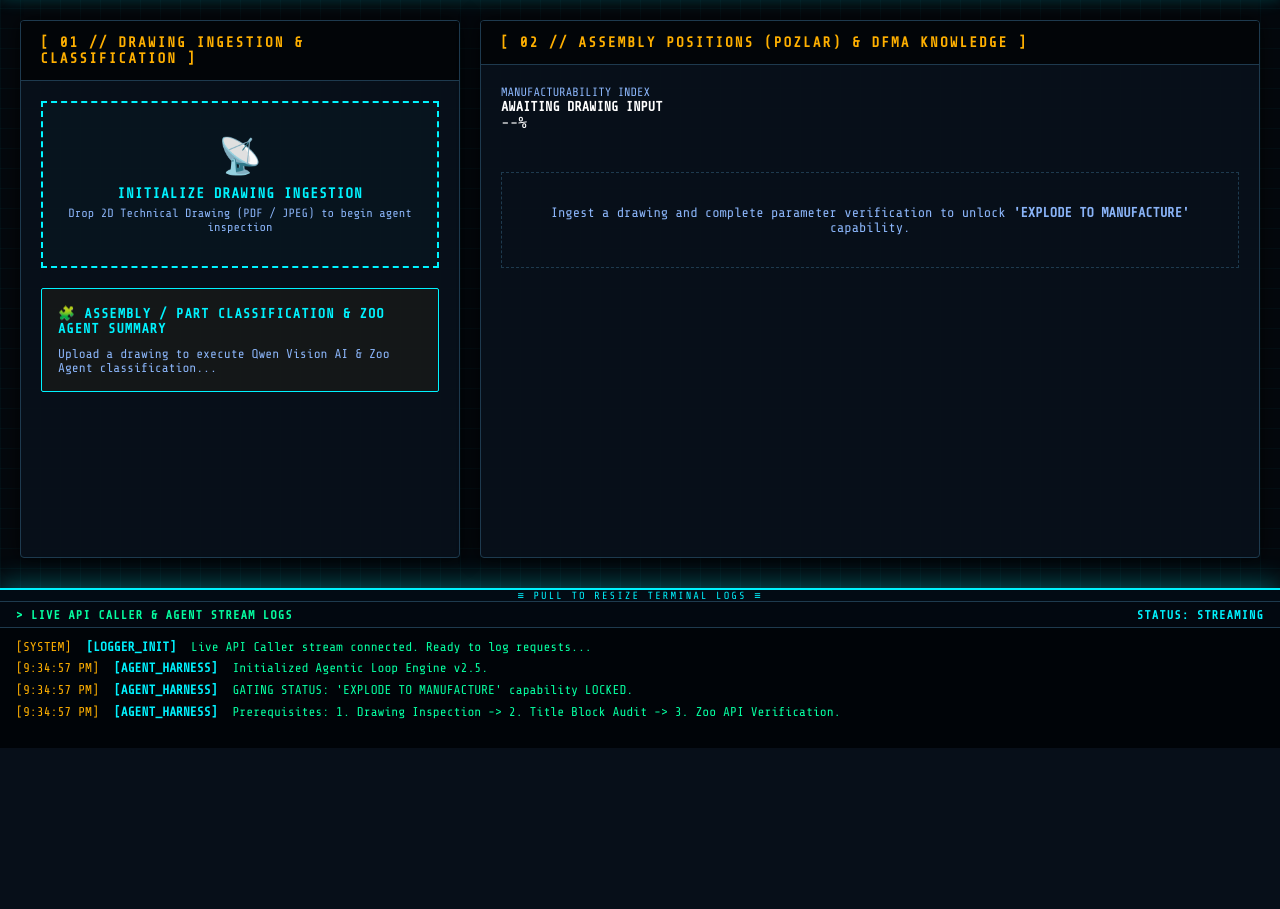
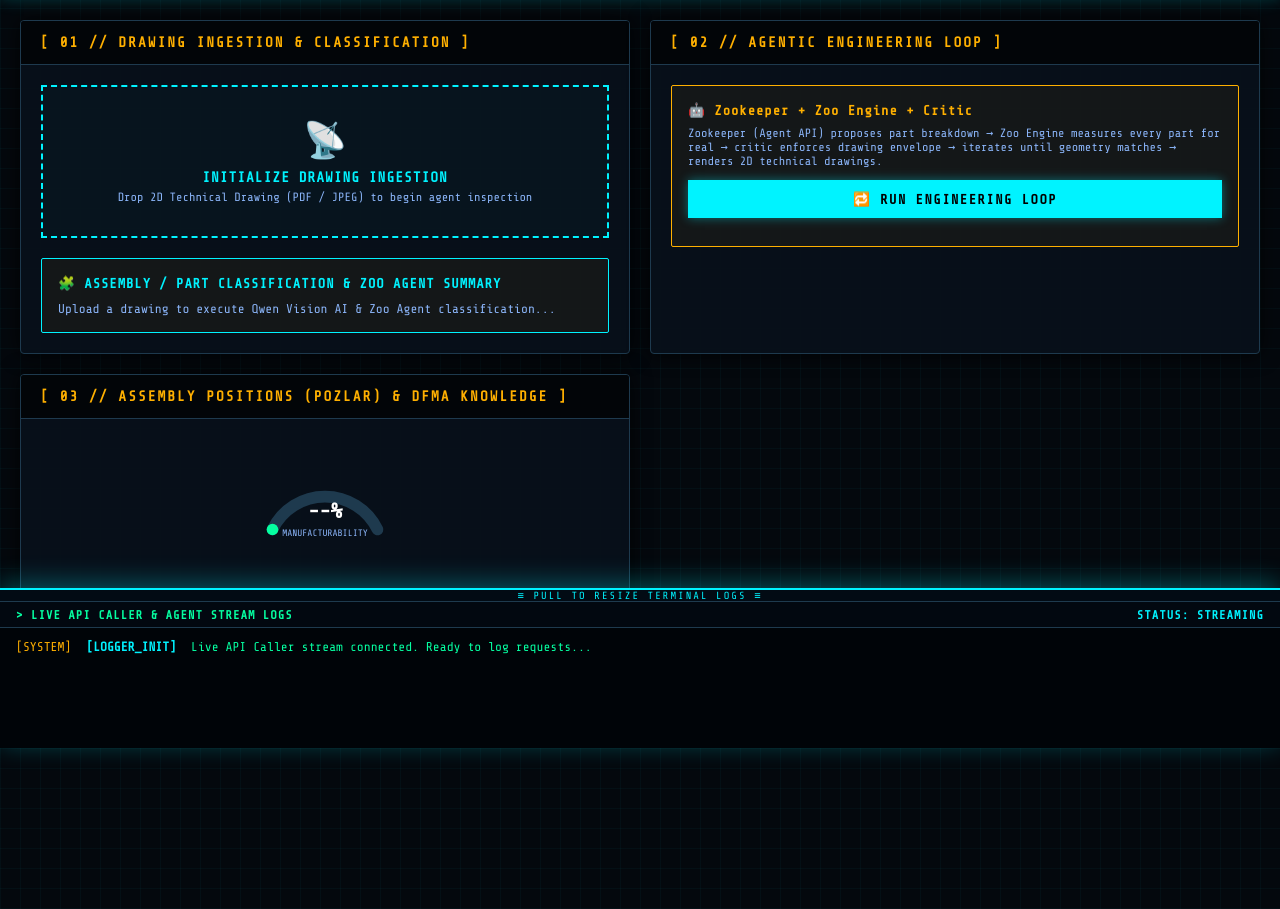
Before and after one commit to kuntaykunt/zoo-the-api-makeathon, a FastAPI app: page / in a window 1280 px wide. Shown: the part 52-961 px from the top of the page. Before the commit the page ends 800 px from the top, so only its background shows below. Run offline with FastAPI, Linux system fonts and the light colour scheme; some libraries are stand-ins or nearby versions.

Commit message:
feat: 3-panel layout, gauge, gear indicator, light beam, greyout, manufacturing review
Layout:
- 3-panel grid: 01 Ingestion → 02 Engineering Loop → 03 POZLAR/DFMA
- Responsive: 3col → 2col (<1400px) → 1col (<900px)

Visual Indicators:
- Spinning gear (bottom-right) when system is active
- Light beam sliding across terminal top (left↔right) during API calls
- Blade Runner terminal bar: back-and-forth gradient sweep

Widgets:
- MANUFACTURABILITY INDEX as SVG arc gauge (green ≥80, amber ≥60, red <60)
- stroke-dasharray animated fill based on DFMA score

UX Fixes:
- "Confirm Parameters" button greyed out after auto-pass (satisfies_requirements)
- "MANUFACTURING REVIEW" button (renamed from "EXPLODE TO MANUFACTURE")
  - Disabled by default, enabled only after engineering loop converges
    OR after regular geometry verification succeeds
  - Disabled again on "Start Fresh" reset
- Terminal logs show newest at bottom (natural scroll order)

Co-authored-by: Qwen-Coder <qwen-coder@alibabacloud.com>

```diff
--- a/app/static/css/style.css
+++ b/app/static/css/style.css
@@ -96,16 +96,22 @@ body {
   border-radius: 50%;
 }
 
-/* Main Studio Layout Grid - 2 High-Readability Columns */
+/* Main Studio Layout Grid - 3 Panels: 01 → 02 → 03 */
 .studio-grid {
   display: grid;
-  grid-template-columns: 440px 1fr;
+  grid-template-columns: 1fr 1fr 1fr;
   gap: 1.25rem;
   padding: 1.25rem;
   flex: 1;
 }
 
-@media (max-width: 1050px) {
+@media (max-width: 1400px) {
+  .studio-grid {
+    grid-template-columns: 1fr 1fr;
+  }
+}
+
+@media (max-width: 900px) {
   .studio-grid {
     grid-template-columns: 1fr;
   }
@@ -519,6 +525,74 @@ body {
   border-top-color: var(--term-cyan);
 }
 
+/* Gauge Widget */
+.gauge-container {
+  display: flex;
+  justify-content: center;
+  align-items: center;
+  padding: 0.5rem 0;
+  margin-bottom: 0.75rem;
+}
+
+.gauge-svg {
+  width: 140px;
+  height: 95px;
+}
+
+.gauge-fill {
+  transition: stroke-dasharray 0.8s ease, stroke 0.5s ease;
+}
+
+.gauge-value {
+  transition: fill 0.5s ease;
+}
+
+/* Spinning Gear Indicator */
+.system-gear {
+  position: fixed;
+  bottom: 10px;
+  right: 10px;
+  z-index: 9500;
+  width: 24px;
+  height: 24px;
+  color: var(--term-amber);
+  opacity: 0;
+  transition: opacity 0.3s ease;
+  pointer-events: none;
+}
+
+.system-gear.active {
+  opacity: 1;
+  animation: spin-gear 2s linear infinite;
+}
+
+@keyframes spin-gear {
+  to { transform: rotate(360deg); }
+}
+
+/* Light Beam across terminal top */
+.terminal-light-beam {
+  position: absolute;
+  top: 0;
+  left: 0;
+  height: 1px;
+  width: 80px;
+  background: linear-gradient(90deg, transparent, var(--term-cyan), transparent);
+  opacity: 0;
+  transition: opacity 0.3s ease;
+  pointer-events: none;
+}
+
+.terminal-light-beam.active {
+  opacity: 1;
+  animation: beam-slide 2.5s ease-in-out infinite alternate;
+}
+
+@keyframes beam-slide {
+  0% { left: 0; }
+  100% { left: calc(100% - 80px); }
+}
+
 /* Resizable Bottom Footer Terminal Console */
 .footer-terminal {
   position: fixed;
--- a/app/static/js/app.js
+++ b/app/static/js/app.js
@@ -12,17 +12,25 @@ let apiCallCount = 0;
 
 // Terminal activity bar control
 let terminalActivityTimeout = null;
+let systemActiveTimeout = null;
 
 function showTerminalActivity(durationMs = 3000) {
   const bar = document.getElementById("terminalActiveBar");
-  if (!bar) return;
-  bar.style.display = "block";
-  bar.style.width = "100%";
+  const beam = document.getElementById("terminalLightBeam");
+  const gear = document.getElementById("systemGear");
+  if (bar) { bar.style.display = "block"; bar.style.width = "100%"; }
+  if (beam) beam.classList.add("active");
+  if (gear) gear.classList.add("active");
+
   clearTimeout(terminalActivityTimeout);
+  clearTimeout(systemActiveTimeout);
   terminalActivityTimeout = setTimeout(() => {
-    bar.style.display = "none";
-    bar.style.width = "0%";
+    if (bar) { bar.style.display = "none"; bar.style.width = "0%"; }
+    if (beam) beam.classList.remove("active");
   }, durationMs);
+  systemActiveTimeout = setTimeout(() => {
+    if (gear) gear.classList.remove("active");
+  }, durationMs + 2000);
 }
 
 document.addEventListener("DOMContentLoaded", () => {
@@ -187,6 +195,14 @@ function resetFileUpload() {
   currentUploadName = "";
   currentUserAnswers = {};
 
+  // Disable Manufacturing Review button on reset
+  const explodeBtn = document.getElementById("explodeBtn");
+  if (explodeBtn) {
+    explodeBtn.style.display = "none";
+    explodeBtn.disabled = true;
+    explodeBtn.classList.add("disabled");
+  }
+
   if (inferenceContent) {
     inferenceContent.innerHTML = `
       <div style="color: var(--text-dim); font-size: 0.8rem;">
@@ -280,6 +296,13 @@ function renderEvaluationGatekeeper(data) {
       evalStatusPill.innerHTML = `<span class="dot"></span> COMPLETENESS: VERIFIED (100%)`;
     }
     streamLog("HARNESS_LOOP", "[STEP 2/4] Title block parameters 100% complete. Proceeding to Zoo Agent API check...");
+
+    // Grey out the confirm button since it auto-passed
+    if (submitAnswersBtn) {
+      submitAnswersBtn.disabled = true;
+      submitAnswersBtn.classList.add("disabled");
+      submitAnswersBtn.querySelector("span").textContent = "✅ PARAMETERS VERIFIED — PROCESSING...";
+    }
     submitAnswers();
   } else {
     if (evalStatusPill) {
@@ -374,10 +397,18 @@ async function submitAnswers() {
               ✅ ZOO ENGINE GEOMETRY VERIFIED
             </div>
             <div style="color: var(--text-main); font-size: 0.8rem; margin-bottom: 0.75rem;">
-              Click the <strong>'💥 EXPLODE TO MANUFACTURE'</strong> button at the top-right to decompose assembly into itemized positions (Pozlar) and generate KittyCAD KCL launch buttons.
+              Run the <strong>Engineering Loop</strong> for authentic KCL, or click <strong>'⚙️ MANUFACTURING REVIEW'</strong> for quick decomposition.
             </div>
           </div>
         `;
+      }
+
+      // Enable Manufacturing Review button
+      const explodeBtn = document.getElementById("explodeBtn");
+      if (explodeBtn) {
+        explodeBtn.style.display = "inline-flex";
+        explodeBtn.disabled = false;
+        explodeBtn.classList.remove("disabled");
       }
 
     } else {
@@ -435,14 +466,19 @@ function renderDFMAAgent(dfma) {
   const scoreBox = document.getElementById("dfmaScore");
   const metricsBox = document.getElementById("dfmaMetrics");
 
-  if (scoreBox) {
-    scoreBox.innerHTML = `
-      <div>
-        <div style="font-size: 0.75rem; color: var(--text-dim);">MANUFACTURABILITY INDEX</div>
-        <div style="font-size: 0.85rem; font-weight: 700; color: var(--term-green);">${dfma.manufacturability_status}</div>
-      </div>
-      <div class="score-num">${dfma.dfma_score}%</div>
-    `;
+  // Update gauge
+  const score = dfma.dfma_score || 0;
+  const maxDash = 160;
+  const fillDash = (score / 100) * maxDash;
+  const gaugeFill = document.getElementById("gaugeFill");
+  const gaugeText = document.getElementById("gaugeText");
+  if (gaugeFill) {
+    gaugeFill.setAttribute("stroke-dasharray", `${fillDash} ${maxDash}`);
+    gaugeFill.setAttribute("stroke", score >= 80 ? "var(--term-green)" : score >= 60 ? "var(--term-amber)" : "var(--term-red)");
+  }
+  if (gaugeText) {
+    gaugeText.textContent = `${score}%`;
+    gaugeText.setAttribute("fill", score >= 80 ? "var(--term-green)" : score >= 60 ? "var(--term-amber)" : "var(--term-red)");
   }
 
   if (metricsBox) {
@@ -640,10 +676,19 @@ async function runEngineeringIterations() {
     }
     if (state.final || state.status === "error") {
       if (state.final) {
-        streamLog("AGENT_LOOP", "✅ CONVERGED — Drawing envelope reproduced. Rendering 2D technical drawing.");
+        streamLog("AGENT_LOOP", "✅ CONVERGED — Drawing envelope reproduced. Enabling MANUFACTURING REVIEW.");
         streamLog("ZOO_KCL_AGENT", "🔧 Tool: edit_kcl_code → writing authentic KittyCAD KCL...");
         streamLog("DRAWING_SVC", "🔧 Tool: render_sheet → generating orthographic views + BOM...");
         renderEngineeringFinal(state);
+
+        // Enable the Manufacturing Review button
+        const explodeBtn = document.getElementById("explodeBtn");
+        if (explodeBtn) {
+          explodeBtn.style.display = "inline-flex";
+          explodeBtn.disabled = false;
+          explodeBtn.classList.remove("disabled", "loading");
+        }
+        isZooModelVerified = true;
       }
       loopSessionId = null;
       break;
--- a/templates/index.html
+++ b/templates/index.html
@@ -29,17 +29,16 @@
     </div>
   </header>
 
-  <!-- Main 2-Column High-Readability Studio Grid -->
+  <!-- Main 3-Panel Studio Layout: 01 Ingestion → 02 Eng Loop → 03 POZLAR/DFMA -->
   <main class="studio-grid">
 
-    <!-- COLUMN 1: Ingestion, Title Block (Antet) & Classification -->
+    <!-- PANEL 01: Ingestion, Title Block & Classification -->
     <section class="panel">
       <div class="panel-header">
         <div class="panel-title">[ 01 // DRAWING INGESTION & CLASSIFICATION ]</div>
       </div>
       <div class="panel-body">
 
-        <!-- Drag & Drop Box (Hides on upload) -->
         <div class="upload-box" id="dropzone">
           <div class="upload-icon">📡</div>
           <div class="upload-title">INITIALIZE DRAWING INGESTION</div>
@@ -47,7 +46,6 @@
           <input type="file" id="fileInput" accept="image/*,application/pdf" style="display: none;">
         </div>
 
-        <!-- Uploaded File Card (Shows after upload) -->
         <div class="uploaded-file-card" id="uploadedFileCard" style="display: none;">
           <span id="fileNameText">📄 File Uploaded</span>
           <button class="btn btn-secondary" id="resetFileBtn" style="padding: 0.3rem 0.6rem; font-size: 0.7rem; display: none;">
@@ -55,26 +53,22 @@
           </button>
         </div>
 
-        <!-- Title Block (Antet) Verification Card -->
         <div class="antet-card" id="antetCard" style="display: none;">
           <div class="antet-title">📋 TITLE BLOCK (ANTET) VERIFICATION</div>
           <div class="antet-grid" id="antetGrid"></div>
         </div>
 
-        <!-- Parameter Gatekeeper Audit Card with Wide START FRESH button at the bottom -->
         <div class="antet-card" id="gatekeeperCard" style="display: none; border-color: var(--term-amber);">
           <div class="antet-title" style="color: var(--term-amber); margin-bottom: 0.5rem;">⚠️ PARAMETER AUDIT & VERIFICATION</div>
           <div id="questionsContainer"></div>
           <button class="btn" id="submitAnswersBtn" style="width: 100%; margin-top: 0.75rem;">
             <span>⚡ CONFIRM PARAMETERS & RUN ZOO AGENT API</span>
           </button>
-          <!-- Wide START FRESH button placed directly below CONFIRM button -->
           <button class="btn btn-amber" id="startFreshBtn" style="width: 100%; margin-top: 0.5rem; padding: 0.6rem;">
             <span>🔄 START FRESH (RESET PIPELINE)</span>
           </button>
         </div>
 
-        <!-- Assembly vs Part Inference & Zoo Agent Summary Card -->
         <div class="antet-card" id="inferenceCard" style="border-color: var(--term-cyan);">
           <div class="antet-title" style="color: var(--term-cyan);">🧩 ASSEMBLY / PART CLASSIFICATION & ZOO AGENT SUMMARY</div>
           <div id="inferenceContent">
@@ -84,49 +78,55 @@
           </div>
         </div>
 
-        <!-- Agentic Engineering Loop Card (moved from panel 02) -->
-        <div class="antet-card" id="loopCard" style="display: none; border-color: var(--term-amber);">
-          <div class="antet-title" style="color: var(--term-amber); margin-bottom: 0.5rem;">🤖 AGENTIC ENGINEERING LOOP (Zookeeper + Zoo Engine)</div>
+      </div>
+    </section>
+
+    <!-- PANEL 02: Agentic Engineering Loop -->
+    <section class="panel" id="panelEngineeringLoop">
+      <div class="panel-header">
+        <div class="panel-title">[ 02 // AGENTIC ENGINEERING LOOP ]</div>
+      </div>
+      <div class="panel-body">
+        <div class="antet-card" id="loopCard" style="border-color: var(--term-amber);">
+          <div class="antet-title" style="color: var(--term-amber); margin-bottom: 0.5rem;">🤖 Zookeeper + Zoo Engine + Critic</div>
           <div style="font-size: 0.75rem; color: var(--text-dim); margin-bottom: 0.75rem;">
-            Zookeeper (Agent API) proposes the part breakdown → Zoo Engine measures every part for real →
-            critic enforces the drawing envelope → iterates until the geometry holds → renders 2D drawings.
+            Zookeeper (Agent API) proposes part breakdown → Zoo Engine measures every part for real →
+            critic enforces drawing envelope → iterates until geometry matches → renders 2D technical drawings.
           </div>
           <button class="btn" id="loopBtn" style="width: 100%;">
-            <span>🔁 RUN ENGINEERING LOOP (SESSION)</span>
+            <span>🔁 RUN ENGINEERING LOOP</span>
           </button>
           <div id="loopStatus" style="margin-top: 0.75rem; display: flex; flex-direction: column; gap: 0.5rem;"></div>
         </div>
-
       </div>
     </section>
 
-    <!-- COLUMN 2: Assembly Positions (Pozlar) & DFMA Knowledge -->
-    <section class="panel">
+    <!-- PANEL 03: Assembly Positions (Pozlar) & DFMA Knowledge -->
+    <section class="panel" id="panelPozlar">
       <div class="panel-header">
-        <div class="panel-title">[ 02 // ASSEMBLY POSITIONS (POZLAR) & DFMA KNOWLEDGE ]</div>
+        <div class="panel-title">[ 03 // ASSEMBLY POSITIONS (POZLAR) & DFMA KNOWLEDGE ]</div>
         <button class="btn btn-secondary" id="explodeBtn" style="padding: 0.4rem 0.85rem; border-color: var(--term-amber); color: var(--term-amber); font-size: 0.75rem; display: none;">
-          <span>💥 EXPLODE TO MANUFACTURE</span>
+          <span>⚙️ MANUFACTURING REVIEW</span>
         </button>
       </div>
 
       <div class="panel-body">
 
-        <!-- Manufacturability & Mass Summary Card -->
-        <div class="score-badge" id="dfmaScore">
-          <div>
-            <div style="font-size: 0.75rem; color: var(--text-dim);">MANUFACTURABILITY INDEX</div>
-            <div style="font-size: 0.85rem; font-weight: 700; color: var(--text-main);">AWAITING DRAWING INPUT</div>
-          </div>
-          <div class="score-num">--%</div>
+        <!-- Manufacturability Gauge -->
+        <div class="gauge-container" id="dfmaScore">
+          <svg class="gauge-svg" viewBox="0 0 120 80">
+            <path class="gauge-bg" d="M 15 70 A 50 50 0 0 1 105 70" fill="none" stroke="var(--term-border)" stroke-width="10" stroke-linecap="round"/>
+            <path class="gauge-fill" id="gaugeFill" d="M 15 70 A 50 50 0 0 1 105 70" fill="none" stroke="var(--term-green)" stroke-width="10" stroke-linecap="round" stroke-dasharray="0 160"/>
+            <text class="gauge-value" id="gaugeText" x="60" y="60" text-anchor="middle" fill="#fff" font-size="18" font-weight="700">--%</text>
+            <text class="gauge-label" x="60" y="76" text-anchor="middle" fill="var(--text-dim)" font-size="8">MANUFACTURABILITY</text>
+          </svg>
         </div>
 
-        <!-- Assembly Knowledge & Metrics -->
         <div id="dfmaMetrics"></div>
 
-        <!-- Positions (Pozlar) Breakdown Container -->
         <div id="positionsContainer" style="display: flex; flex-direction: column; gap: 0.85rem;">
           <div style="color: var(--text-dim); font-size: 0.85rem; text-align: center; padding: 2rem; border: 1px dashed var(--term-border);">
-            Ingest a drawing and complete parameter verification to unlock <strong>'EXPLODE TO MANUFACTURE'</strong> capability.
+            Complete the engineering loop to unlock <strong>'MANUFACTURING REVIEW'</strong> capability.
           </div>
         </div>
 
@@ -138,6 +138,7 @@
   <!-- Resizable Bottom Footer Terminal Console -->
   <footer class="footer-terminal" id="footerTerminal">
     <div class="terminal-active-bar" id="terminalActiveBar" style="display: none; width: 0%;"></div>
+    <div class="terminal-light-beam" id="terminalLightBeam"></div>
     <div class="terminal-resize-handle" id="terminalResizeHandle">≡ PULL TO RESIZE TERMINAL LOGS ≡</div>
     <div class="footer-terminal-header">
       <span>> LIVE API CALLER & AGENT STREAM LOGS</span>
@@ -152,6 +153,13 @@
     </div>
   </footer>
 
+  <!-- Spinning Gear Indicator (bottom-right) -->
+  <div class="system-gear" id="systemGear" title="System Active">
+    <svg viewBox="0 0 24 24" fill="currentColor">
+      <path d="M19.14 12.94c.04-.3.06-.61.06-.94 0-.32-.02-.64-.07-.94l2.03-1.58a.49.49 0 00.12-.61l-1.92-3.32a.49.49 0 00-.59-.22l-2.39.96c-.5-.38-1.03-.7-1.62-.94l-.36-2.54a.484.484 0 00-.48-.41h-3.84c-.24 0-.43.17-.47.41l-.36 2.54c-.59.24-1.13.57-1.62.94l-2.39-.96a.49.49 0 00-.59.22L2.74 8.87c-.12.21-.08.47.12.61l2.03 1.58c-.05.3-.07.62-.07.94s.02.64.07.94l-2.03 1.58a.49.49 0 00-.12.61l1.92 3.32c.12.22.37.29.59.22l2.39-.96c.5.38 1.03.7 1.62.94l.36 2.54c.05.24.24.41.48.41h3.84c.24 0 .44-.17.47-.41l.36-2.54c.59-.24 1.13-.56 1.62-.94l2.39.96c.22.08.47 0 .59-.22l1.92-3.32c.12-.22.07-.47-.12-.61l-2.01-1.58zM12 15.6A3.6 3.6 0 1115.6 12 3.611 3.611 0 0112 15.6z"/>
+    </svg>
+  </div>
+
   <script src="/static/js/app.js"></script>
 </body>
 </html>
```
